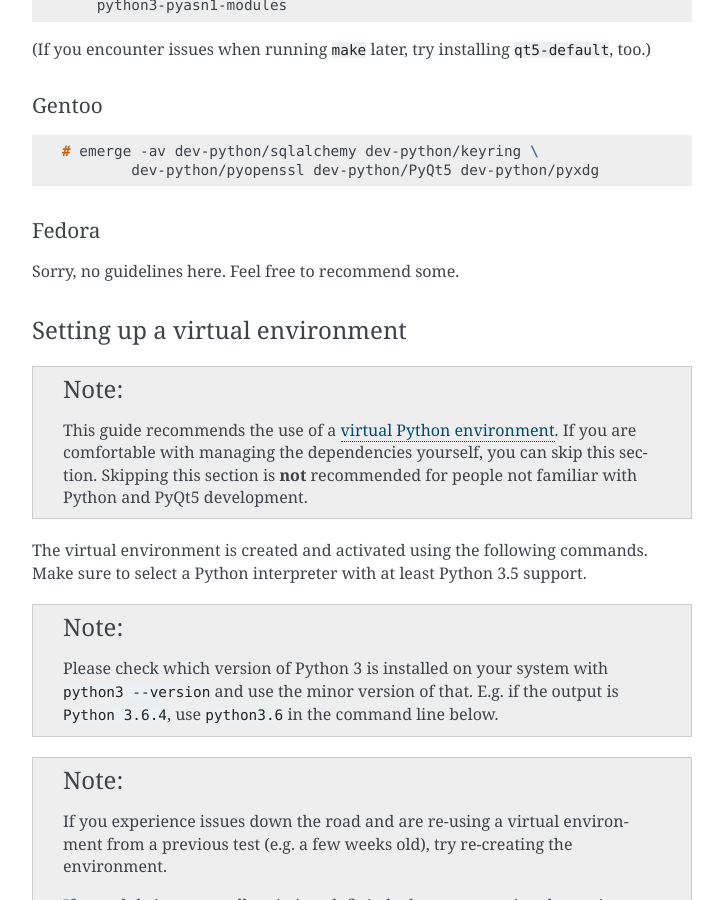
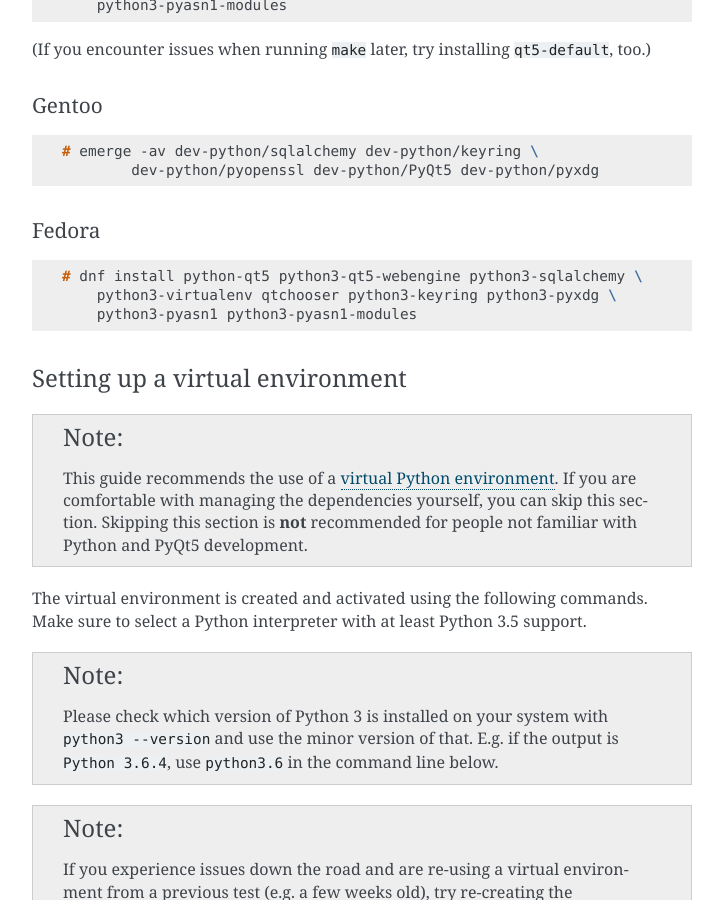
Before and after one commit to jabbercat/jabbercat, a Sphinx documentation site: the page built from docs/testing/index.rst, in a window 1280 px wide and 900 px high, scrolled down 1732 px. Shown: the whole window, without its empty margins (388-1111 px from the left). Built offline with Sphinx 7.4.7, drawn with Linux system fonts in a browser that asks for light colours.

Commit message:
Update index.rst
Provide a list of package dependencies for fedora

```diff
--- a/docs/testing/index.rst
+++ b/docs/testing/index.rst
@@ -101,7 +101,12 @@ Gentoo
 Fedora
 ~~~~~~
 
-Sorry, no guidelines here. Feel free to recommend some.
+.. code-block:: console
+
+    # dnf install python-qt5 python3-qt5-webengine python3-sqlalchemy \
+        python3-virtualenv qtchooser python3-keyring python3-pyxdg \
+        python3-pyasn1 python3-pyasn1-modules
+
 
 Setting up a virtual environment
 --------------------------------
```
